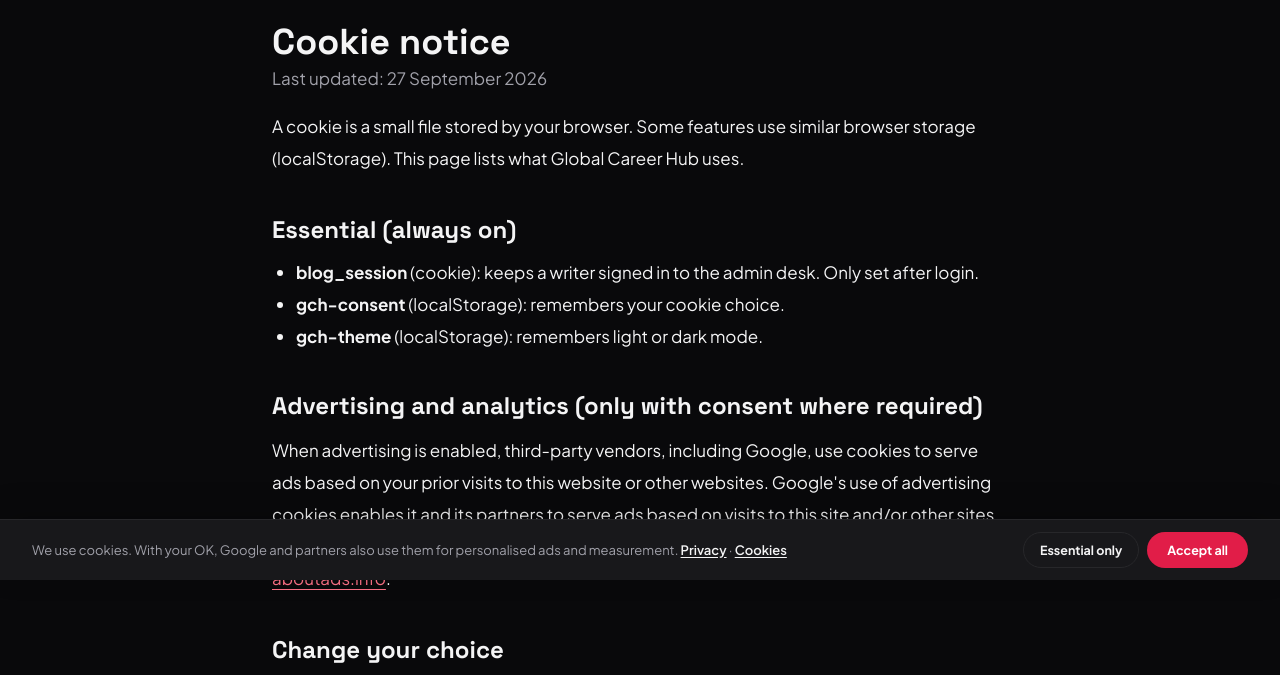
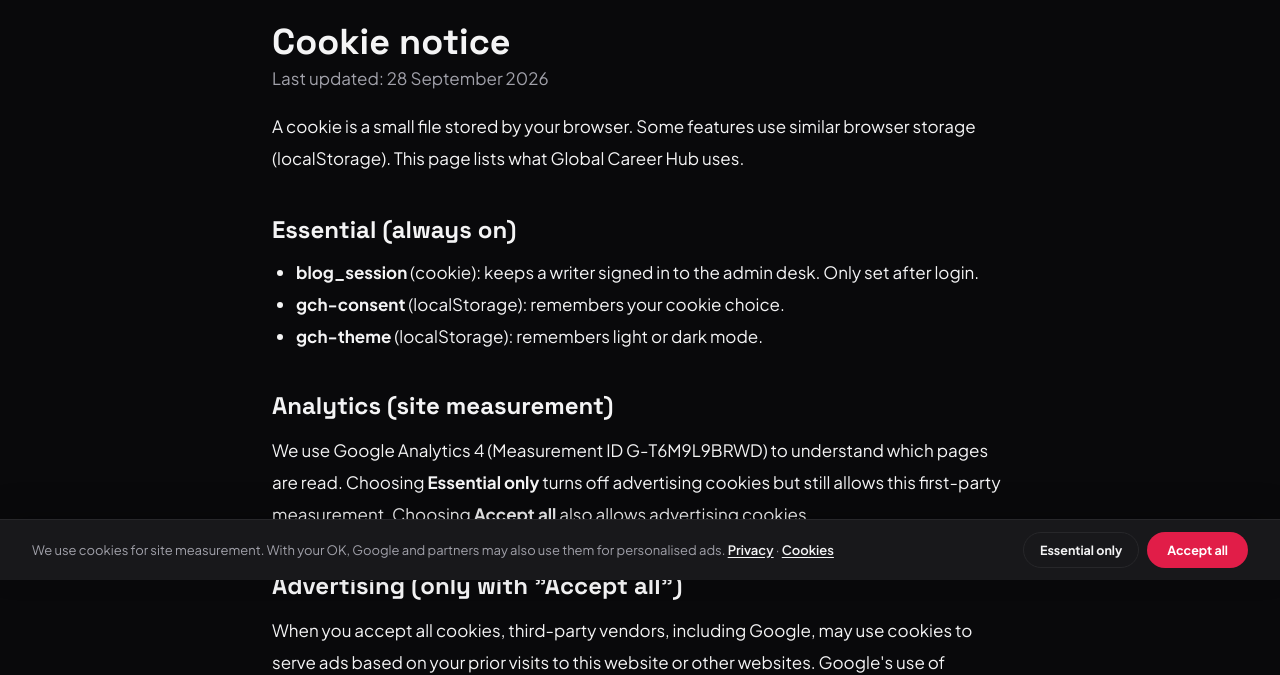
Before and after one commit to faham112/nextjs-mysql-blog, a Next.js app: page /cookies in a window 1280 px wide. Shown: the part 220-895 px from the top of the page. Built offline with nearby package versions, Linux system fonts and the light colour scheme; no server answers; the database is empty.

Commit message:
Analytics: render GA4 (G-T6M9L9BRWD) natively after Consent Mode defaults; 'Essential only' now keeps first-party analytics_storage granted and only denies ad signals; migrate stored 'denied' to 'essential'; skip duplicate GA tracker snippets from admin settings; update cookie/privacy copy

```diff
--- a/src/app/cookies/page.tsx
+++ b/src/app/cookies/page.tsx
@@ -14,7 +14,7 @@ export default function CookiesPage() {
       <p className="text-xs font-bold uppercase tracking-widest text-brand-600">Legal</p>
       <h1 className="font-heading text-4xl font-extrabold">Cookie notice</h1>
       <p className="text-xs" style={{ color: "var(--muted)" }}>
-        Last updated: 27 September 2026
+        Last updated: 28 September 2026
       </p>
       <p>
         A cookie is a small file stored by your browser. Some features use similar browser storage
@@ -33,10 +33,16 @@ export default function CookiesPage() {
           <strong>gch-theme</strong> (localStorage): remembers light or dark mode.
         </li>
       </ul>
-      <h2>Advertising and analytics (only with consent where required)</h2>
+      <h2>Analytics (site measurement)</h2>
       <p>
-        When advertising is enabled, third-party vendors, including Google, use cookies to serve ads
-        based on your prior visits to this website or other websites. Google&apos;s use of
+        We use Google Analytics 4 (Measurement ID G-T6M9L9BRWD) to understand which pages are read.
+        Choosing <strong>Essential only</strong> turns off advertising cookies but still allows this
+        first-party measurement. Choosing <strong>Accept all</strong> also allows advertising cookies.
+      </p>
+      <h2>Advertising (only with &quot;Accept all&quot;)</h2>
+      <p>
+        When you accept all cookies, third-party vendors, including Google, may use cookies to serve
+        ads based on your prior visits to this website or other websites. Google&apos;s use of
         advertising cookies enables it and its partners to serve ads based on visits to this site
         and/or other sites on the Internet. You can opt out of personalised advertising at{" "}
         <a href="https://adssettings.google.com" rel="noopener noreferrer" target="_blank">
--- a/src/app/layout.tsx
+++ b/src/app/layout.tsx
@@ -9,6 +9,7 @@ import ScriptSlots from "@/components/ScriptSlots";
 import CookieConsent from "@/components/CookieConsentLazy";
 import { DEFAULT_OG_IMAGE } from "@/lib/covers";
 import { AUTHOR_NAME, organizationJsonLd, personJsonLd, websiteJsonLd } from "@/lib/schema";
+import { GA_ID } from "@/lib/analytics";
 
 // Self-hosted variable fonts (latin subset, from Google Fonts, OFL) committed in ./fonts.
 // next/font/google downloads the fonts during `next build`; on Hostinger that fetch failed
@@ -48,10 +49,12 @@ const CONSENT_REGIONS = [
   "AT","BE","BG","HR","CY","CZ","DK","EE","FI","FR","DE","GR","HU","IE","IT","LV","LT","LU","MT","NL",
   "PL","PT","RO","SK","SI","ES","SE","IS","LI","NO","GB","CH",
 ];
+const gaConfig = `gtag('js',new Date());gtag('config',${JSON.stringify(GA_ID)});`;
+
 const consentDefaults = `window.dataLayer=window.dataLayer||[];function gtag(){dataLayer.push(arguments)}window.gtag=window.gtag||gtag;
 gtag('consent','default',{ad_storage:'denied',ad_user_data:'denied',ad_personalization:'denied',analytics_storage:'denied',wait_for_update:500,region:${JSON.stringify(CONSENT_REGIONS)}});
 gtag('consent','default',{ad_storage:'granted',ad_user_data:'granted',ad_personalization:'granted',analytics_storage:'granted'});
-try{var c=localStorage.getItem('gch-consent');if(c==='granted'||c==='denied'){gtag('consent','update',{ad_storage:c,ad_user_data:c,ad_personalization:c,analytics_storage:c})}}catch(e){}`;
+try{var c=localStorage.getItem('gch-consent');if(c==='denied'){try{localStorage.setItem('gch-consent','essential')}catch(e){}c='essential'}if(c==='granted'){gtag('consent','update',{ad_storage:'granted',ad_user_data:'granted',ad_personalization:'granted',analytics_storage:'granted'})}else if(c==='essential'){gtag('consent','update',{ad_storage:'denied',ad_user_data:'denied',ad_personalization:'denied',analytics_storage:'granted'})}}catch(e){}`;
 
 export const metadata: Metadata = {
   metadataBase: new URL(siteUrl),
@@ -95,6 +98,12 @@ export default function RootLayout({ children }: { children: React.ReactNode })
           }}
         />
         <script dangerouslySetInnerHTML={{ __html: consentDefaults }} />
+        {GA_ID ? (
+          <>
+            <script async src={`https://www.googletagmanager.com/gtag/js?id=${GA_ID}`} />
+            <script dangerouslySetInnerHTML={{ __html: gaConfig }} />
+          </>
+        ) : null}
         {adsenseClient ? (
           <>
             <meta name="google-adsense-account" content={adsenseClient} />
--- a/src/app/privacy/page.tsx
+++ b/src/app/privacy/page.tsx
@@ -14,7 +14,7 @@ export default function PrivacyPage() {
       <p className="text-xs font-bold uppercase tracking-widest text-brand-600">Legal</p>
       <h1 className="font-heading text-4xl font-extrabold">Privacy policy</h1>
       <p className="text-xs" style={{ color: "var(--muted)" }}>
-        Last updated: 27 September 2026
+        Last updated: 28 September 2026
       </p>
 
       <p>
@@ -72,13 +72,13 @@ export default function PrivacyPage() {
 
       <h2>Your consent</h2>
       <p>
-        When you first visit, a cookie banner asks whether you accept advertising and analytics
-        cookies. If you choose &ldquo;Essential only&rdquo;, we signal Google (through Google
-        Consent Mode) not to use advertising cookies for personalisation; ads may still appear but
-        they are not based on your browsing history. Visitors from the European Economic Area, the
-        United Kingdom and Switzerland are treated as &ldquo;not consented&rdquo; until they accept.
-        You can change your choice at any time on the <Link href="/cookies">cookie notice</Link>{" "}
-        page.
+        When you first visit, a cookie banner asks about advertising cookies. If you choose
+        &ldquo;Essential only&rdquo;, we signal Google (through Consent Mode) not to use advertising
+        cookies for personalisation, while keeping first-party site measurement on so we can see
+        which guides are useful. &ldquo;Accept all&rdquo; also allows advertising cookies. Visitors
+        from the European Economic Area, the United Kingdom and Switzerland start with advertising
+        and analytics off until they choose. You can change your choice at any time on the{" "}
+        <Link href="/cookies">cookie notice</Link> page.
       </p>
       <p>
         Essential cookies for writer login stay on this domain and are required for the admin desk
--- a/src/components/CookieConsent.tsx
+++ b/src/components/CookieConsent.tsx
@@ -4,7 +4,8 @@ import Link from "next/link";
 import { useEffect, useState } from "react";
 
 const KEY = "gch-consent";
-type Choice = "granted" | "denied";
+/** "granted" = ads + analytics; "essential" = first-party analytics only (ads off). */
+type Choice = "granted" | "essential";
 
 declare global {
   interface Window {
@@ -22,11 +23,13 @@ function applyConsent(choice: Choice) {
         // eslint-disable-next-line prefer-rest-params
         window.dataLayer!.push(arguments);
       };
+    const ads = choice === "granted" ? "granted" : "denied";
+    // Always keep first-party measurement on. Ads stay gated behind "Accept all".
     gtag("consent", "update", {
-      ad_storage: choice,
-      ad_user_data: choice,
-      ad_personalization: choice,
-      analytics_storage: choice,
+      ad_storage: ads,
+      ad_user_data: ads,
+      ad_personalization: ads,
+      analytics_storage: "granted",
     });
   } catch {
     /* ignore */
@@ -44,7 +47,17 @@ export default function CookieConsent() {
     } catch {
       /* storage blocked */
     }
-    if (stored !== "granted" && stored !== "denied") setOpen(true);
+    // Migrate the old "denied" value (which also blocked analytics) to "essential".
+    if (stored === "denied") {
+      try {
+        localStorage.setItem(KEY, "essential");
+      } catch {
+        /* ignore */
+      }
+      applyConsent("essential");
+      stored = "essential";
+    }
+    if (stored !== "granted" && stored !== "essential") setOpen(true);
     const reopen = () => setOpen(true);
     window.addEventListener("gch-open-consent", reopen);
     return () => window.removeEventListener("gch-open-consent", reopen);
@@ -73,7 +86,7 @@ export default function CookieConsent() {
     >
       <div className="mx-auto flex max-w-[1280px] flex-col gap-2 sm:flex-row sm:items-center sm:justify-between sm:gap-6 sm:px-4">
         <p className="text-[12px] leading-[1.45] sm:text-[13px]" style={{ color: "var(--muted)" }}>
-          We use cookies. With your OK, Google and partners also use them for personalised ads and measurement.{" "}
+          We use cookies for site measurement. With your OK, Google and partners may also use them for personalised ads.{" "}
           <Link href="/privacy" className="font-semibold underline underline-offset-2" style={{ color: "var(--fg)" }}>Privacy</Link>
           {" · "}
           <Link href="/cookies" className="font-semibold underline underline-offset-2" style={{ color: "var(--fg)" }}>Cookies</Link>
@@ -81,7 +94,7 @@ export default function CookieConsent() {
         <div className="flex shrink-0 gap-2">
           <button
             type="button"
-            onClick={() => choose("denied")}
+            onClick={() => choose("essential")}
             className="h-8 flex-1 rounded-full border px-4 sm:h-9 text-[12.5px] font-bold sm:flex-none"
             style={{ borderColor: "var(--border)", color: "var(--fg)" }}
           >
--- a/src/components/ScriptSlots.tsx
+++ b/src/components/ScriptSlots.tsx
@@ -1,8 +1,30 @@
 import { getScripts } from "@/lib/settings";
 import InjectHtml from "@/components/InjectHtml";
+import { GA_ID } from "@/lib/analytics";
+
+function escapeRe(s: string) {
+  return s.replace(/[.*+?^${}()|[\]\\]/g, "\\$&");
+}
+
+/** Drop admin tracker snippets that load the GA4 tag the layout already renders natively
+ *  (the same gtag.js snippet was saved in both the header and body slots, which double-counted). */
+function withoutNativeGa(html: string): string {
+  if (!GA_ID || !html.includes(GA_ID)) return html;
+  const id = escapeRe(GA_ID);
+  const tag = new RegExp(
+    String.raw`(<!--\s*Google tag \(gtag\.js\)\s*-->\s*)?<script[^>]*gtag/js\?id=` +
+      id +
+      String.raw`[^>]*>\s*</script>\s*<script>[\s\S]*?gtag\(\s*['"]config['"]\s*,\s*['"]` +
+      id +
+      String.raw`['"][\s\S]*?</script>`,
+    "gi"
+  );
+  return html.replace(tag, "");
+}
+
 export default async function ScriptSlots({ slot }: { slot: "header" | "body" | "footer" }) {
   const scripts = await getScripts();
-  const html = scripts[slot];
+  const html = withoutNativeGa(scripts[slot]);
   if (!html.trim()) return null;
   const where = slot === "header" ? "head" : slot === "body" ? "body-start" : "body-end";
   return <InjectHtml html={html} where={where} />;
--- /dev/null
+++ b/src/lib/analytics.ts
@@ -0,0 +1,3 @@
+/** GA4 Measurement ID. Rendered natively in the root layout right after the Consent Mode defaults,
+ *  so page views fire on first load instead of after hydration. Override with NEXT_PUBLIC_GA_ID. */
+export const GA_ID = (process.env.NEXT_PUBLIC_GA_ID || "G-T6M9L9BRWD").trim();
```
